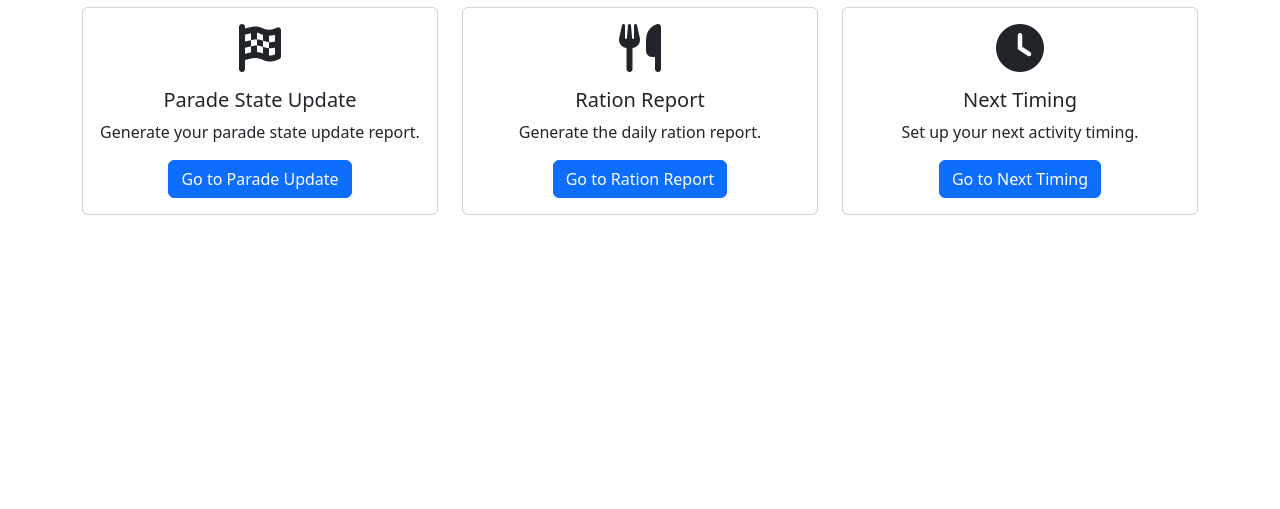
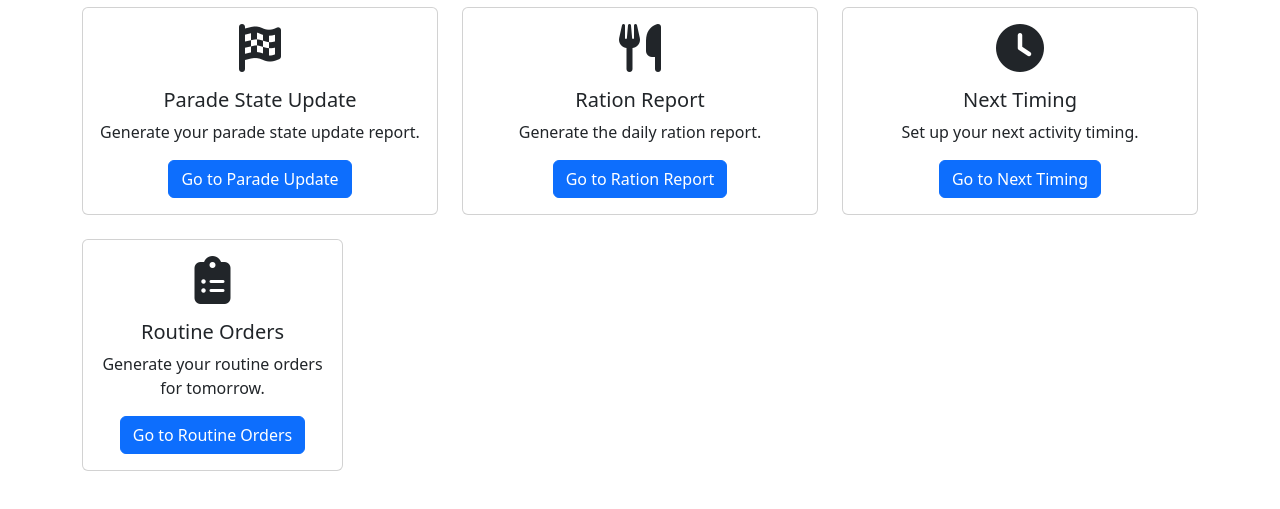
Before and after one commit to n1cholasong/lps-buddy, a plain HTML site: page index.html in a window 1280 px wide. Shown: the part 97-606 px from the top of the page. Drawn offline with nearby package versions, Linux system fonts and the light colour scheme.

Commit message:
Added route to routine orders

```diff
--- a/index.html
+++ b/index.html
@@ -56,6 +56,18 @@
           </div>
         </div>
       </div>
+
+        <!-- Routine Orders Card -->
+      <div class="col-md-3 mb-4">
+        <div class="card h-100">
+          <div class="card-body text-center">
+            <i class="fa-solid fa-clipboard-list fa-3x mb-3"></i>
+            <h5 class="card-title">Routine Orders</h5>
+            <p class="card-text">Generate your routine orders for tomorrow.</p>
+            <a href="routine.html" class="btn btn-primary">Go to Routine Orders</a>
+          </div>
+        </div>
+      </div>
     </div>
   </div>
 
```
